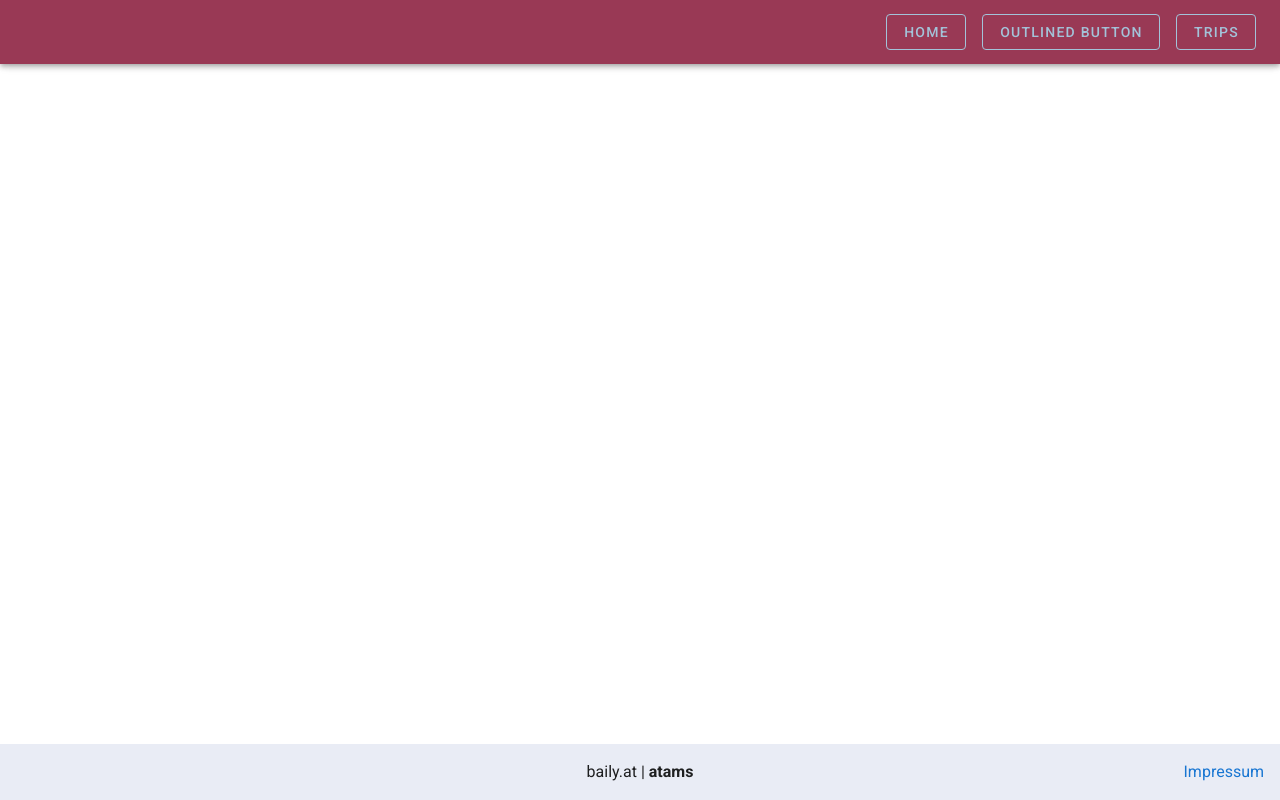
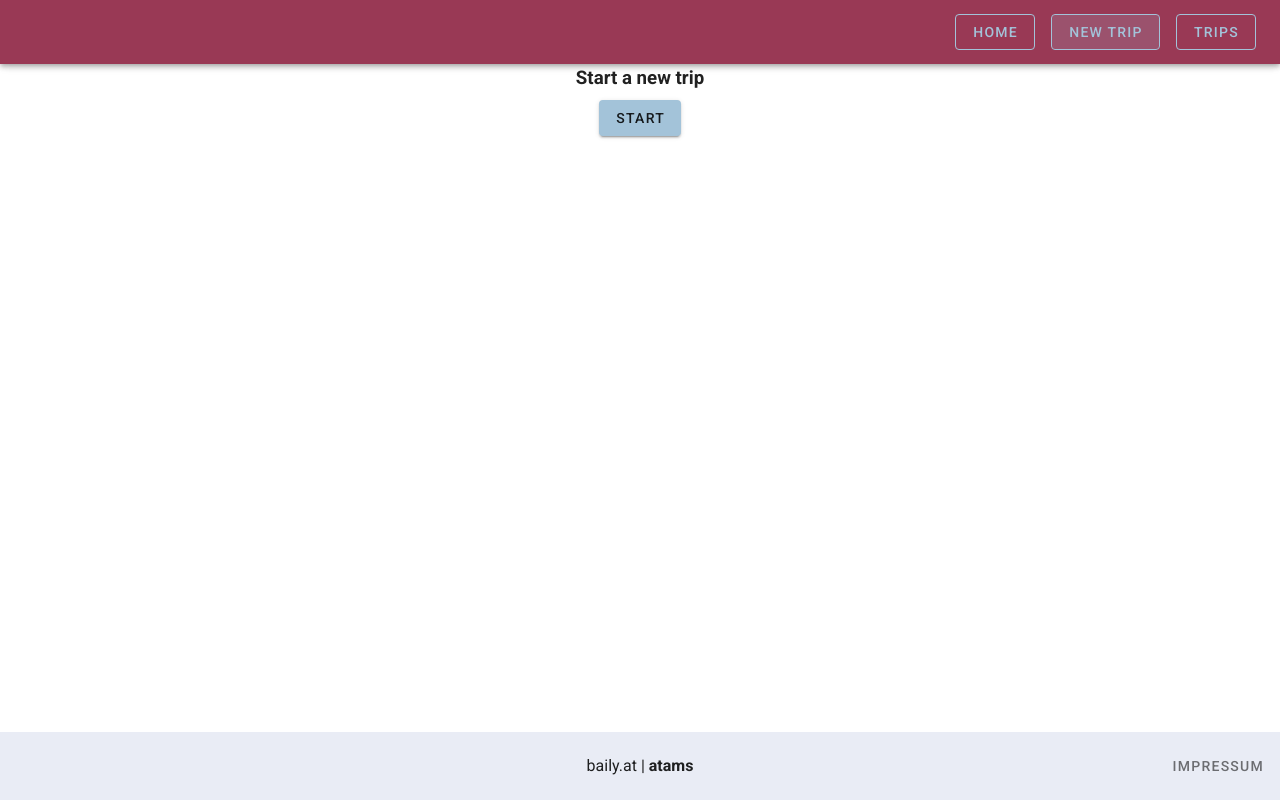
Before and after one commit to OnSebii/atams, a Vue app in the folder client/: page /newtrip in a window 1280 px wide. Built offline with nearby package versions, Linux system fonts and the light colour scheme.

Commit message:
Client update

```diff
--- a/client/src/App.vue
+++ b/client/src/App.vue
@@ -5,8 +5,8 @@
         <v-img alt="atams name" class="shrink mt-1 hidden-sm-and-down" contain min-width="100" src="@/assets/logo.png" width="100" />
       </div>
       <v-spacer></v-spacer>
-      <v-btn class="ma-2" outlined color="#A3C3D9" to="/home"> Home </v-btn>
-      <v-btn class="ma-2" outlined color="#A3C3D9"> Outlined Button </v-btn>
+      <v-btn class="ma-2" outlined color="#A3C3D9" to="/"> Home </v-btn>
+      <v-btn class="ma-2" outlined color="#A3C3D9" to="/newtrip"> New trip </v-btn>
       <v-btn class="ma-2" outlined color="#A3C3D9" to="/trips"> Trips </v-btn>
     </v-app-bar>
 
@@ -17,8 +17,8 @@
     <v-footer color="#E9ECF5" padless>
       <v-row justify="center" color="A3C3D9" no-gutters>
         <v-col col="4"></v-col>
-        <v-col class="py-4 text-center" col="4"> baily.at | <strong>atams</strong></v-col>
-        <v-col class="py-4 text-right" col="4"> <a to="/about" class="pr-4">Impressum</a></v-col>
+        <v-col class="py-4 text-center my-auto" col="4"> baily.at | <strong>atams</strong></v-col>
+        <v-col class="py-4 text-right" col="4"> <v-btn plain to="/about" class="pr-4">Impressum</v-btn></v-col>
       </v-row>
     </v-footer>
   </v-app>
--- a/client/src/router/index.js
+++ b/client/src/router/index.js
@@ -2,6 +2,7 @@ import Vue from 'vue';
 import VueRouter from 'vue-router';
 import Home from '../views/Home.vue';
 import Trips from '../views/Trips.vue';
+import NewTrip from '../views/NewTrip.vue';
 
 Vue.use(VueRouter);
 
@@ -15,6 +16,11 @@ const routes = [
     path: '/trips',
     name: 'Trips',
     component: Trips,
+  },
+  {
+    path: '/newtrip',
+    name: 'NewTrip',
+    component: NewTrip,
   },
   {
     path: '/about',
--- /dev/null
+++ b/client/src/views/NewTrip.vue
@@ -0,0 +1,14 @@
+<template>
+  <div class="text-center">
+    <h3>Start a new trip</h3>
+    <v-btn class="ma-2" color="#A3C3D9">start</v-btn>
+  </div>
+</template>
+
+<script>
+export default {
+  name: 'NewTrip',
+
+  components: {},
+};
+</script>
--- a/client/src/views/Trips.vue
+++ b/client/src/views/Trips.vue
@@ -1,13 +1,28 @@
 <template>
-  <div>
-    <h1>Trips</h1>
+  <div class="container">
+    <v-data-table :headers="headers" :items="items" class="elevation-1"> </v-data-table>
   </div>
 </template>
 <script>
 export default {
   name: 'Trips',
 
-  data: () => ({}),
+  data: () => ({
+    headers: [
+      {
+        text: 'ID',
+        align: 'start',
+        value: 'id',
+        sortable: false,
+      },
+      { text: 'Name', value: 'name' },
+      { text: 'GPS Calls', value: 'xyz' },
+      { text: 'Distance traveled', value: 'xyz' },
+    ],
+    items: [],
+  }),
+  computed: {},
+  watch: {},
   created() {},
   methods: {},
 };
```
